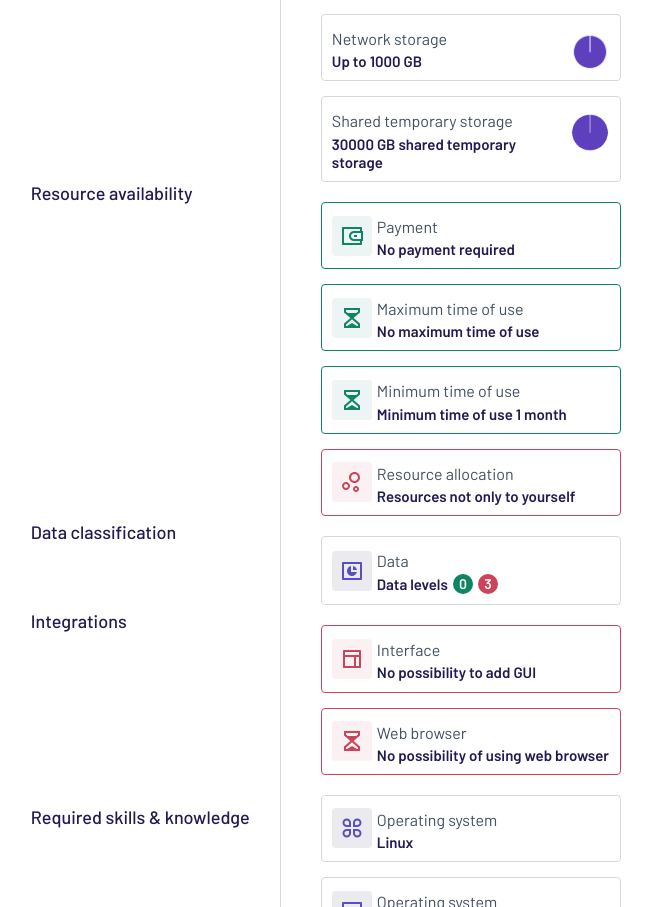
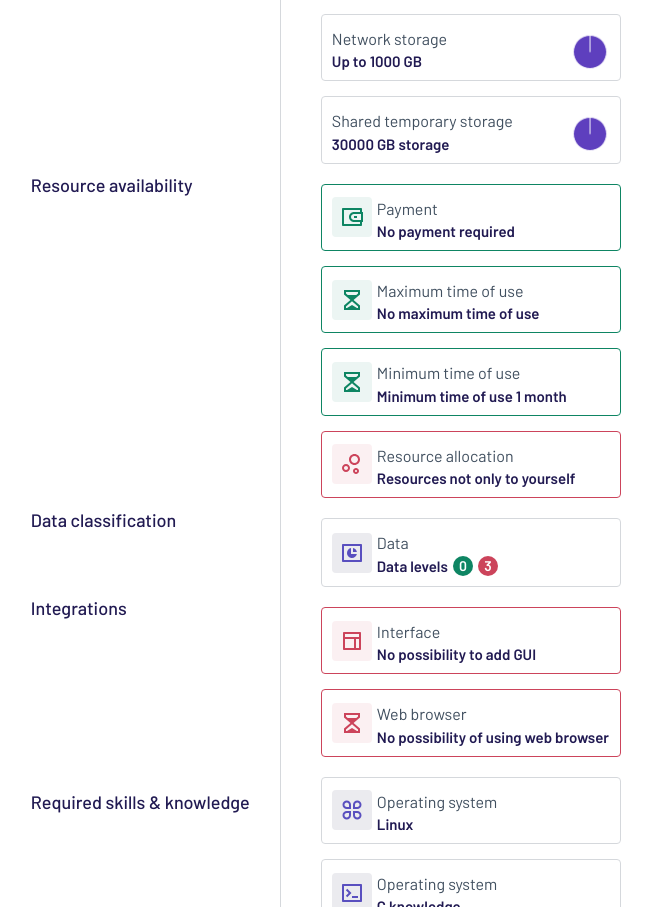
Before and after one commit to HollosT/claaudia, a React (Create React App) app: page /comparison in a window 1280 px wide. Shown: the part 880-1787 px from the top of the page, without its empty margins (314-966 px from the left). Built offline with nearby package versions, Linux system fonts and the light colour scheme; no server answers; the database is empty; what survey-core, survey-react-ui would draw is missing.

Commit message:
adjustments

```diff
--- a/src/pages/platform-pages/resources/components/comparison/HardwareContent.tsx
+++ b/src/pages/platform-pages/resources/components/comparison/HardwareContent.tsx
@@ -74,7 +74,7 @@ const HardwareContent: React.FC<{ compared?: boolean }> = ({ compared }) => {
                         <div className="select-item--item-body">
                             <div className="select-item--item-body_content">
                                 <span className="select-item--item-body_content-title">Shared temporary storage</span>
-                                <h3 className="select-item--item-body_content-data">{hpc.hardware_spec.shared_temporary_storage !== -1 ? `${hpc.hardware_spec.shared_temporary_storage} GB shared temporary storage` : `No shared temporary storage`}</h3>
+                                <h3 className="select-item--item-body_content-data">{hpc.hardware_spec.shared_temporary_storage !== -1 ? `${hpc.hardware_spec.shared_temporary_storage} GB storage` : `No shared temporary storage`}</h3>
                             </div>
                             <PieChart val1={hpc.hardware_spec.shared_temporary_storage} val2={comparedVal?.hardware_spec.shared_temporary_storage} />
                         </div>
```
